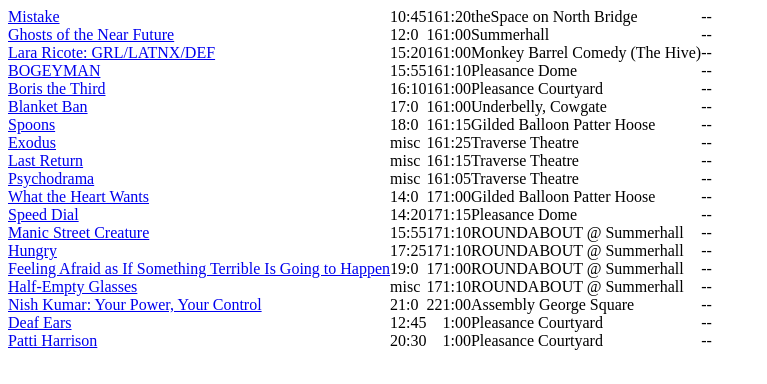
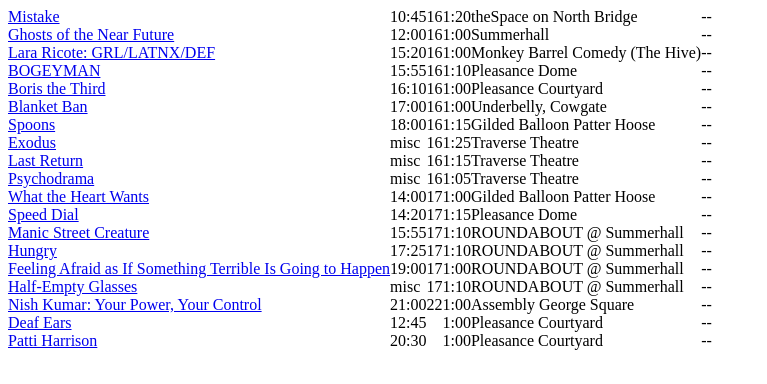
Before and after one commit to richardl62/fringe-favourites, a React (Create React App) app: page / in a window 1280 px wide. Shown: the top 384 px of the page, without its empty margins (0-767 px from the left). Built offline with nearby package versions, Linux system fonts and the light colour scheme.

Commit message:
Change format of start time

```diff
--- a/src/App.tsx
+++ b/src/App.tsx
@@ -7,23 +7,14 @@
   grid-template-columns: repeat(7, auto);
 `;
 
-type HourMin = {hour: number, min: number};
-type StartTimeT = HourMin | "misc" | "error";
+type StartTimeT = string | null; // null -> More than one start time is listed
 
 function unpackStartTime(times: string) : StartTimeT {
   if(times.includes(",")) {
-    return "misc";
+    return null;
   }
 
-  const parts = times.split(":");
-  if(parts.length !== 2) {
-    return "error";
-  }
-
-  return {
-    hour: parseInt(parts[0]),
-    min: parseInt(parts[1])
-  };
+  return times;
 }
 
 type DatesT = number[] | null;
@@ -60,12 +51,7 @@
 }
 
 function StartTime({startTime}: {startTime: StartTimeT}) {
-  if(typeof startTime === "string") {
-    return <span>{startTime}</span>
-  }
-
-  const {hour, min} = startTime;
-  return <span>{`${hour}:${min}`}</span>;
+  return <span>{startTime || "misc"}</span>;
 }
 
 function compareShowInfo(info1: ShowInfo, info2: ShowInfo) {
@@ -83,18 +69,15 @@
   }
 
   const compareTimes = (t1: StartTimeT, t2: StartTimeT) => {
-    const isString = (t1: StartTimeT) => typeof t1 === "string";
 
-    if (isString(t1) && isString(t2)) {
+    if (t1 === null && t2 === null) {
       return 0;
-    } else if (isString(t1)) {
+    } else if (t1 === null) {
       return 1;
-    } else if (isString(t2)) {
+    } else if (t2 === null) {
       return -1;
     } else {
-      const hm1 = t1 as HourMin;
-      const hm2 = t2 as HourMin;
-      return (hm1.hour - hm2.hour) || (hm1.min - hm2.min);
+      return t1.localeCompare(t2);
     }
   }
 
```
